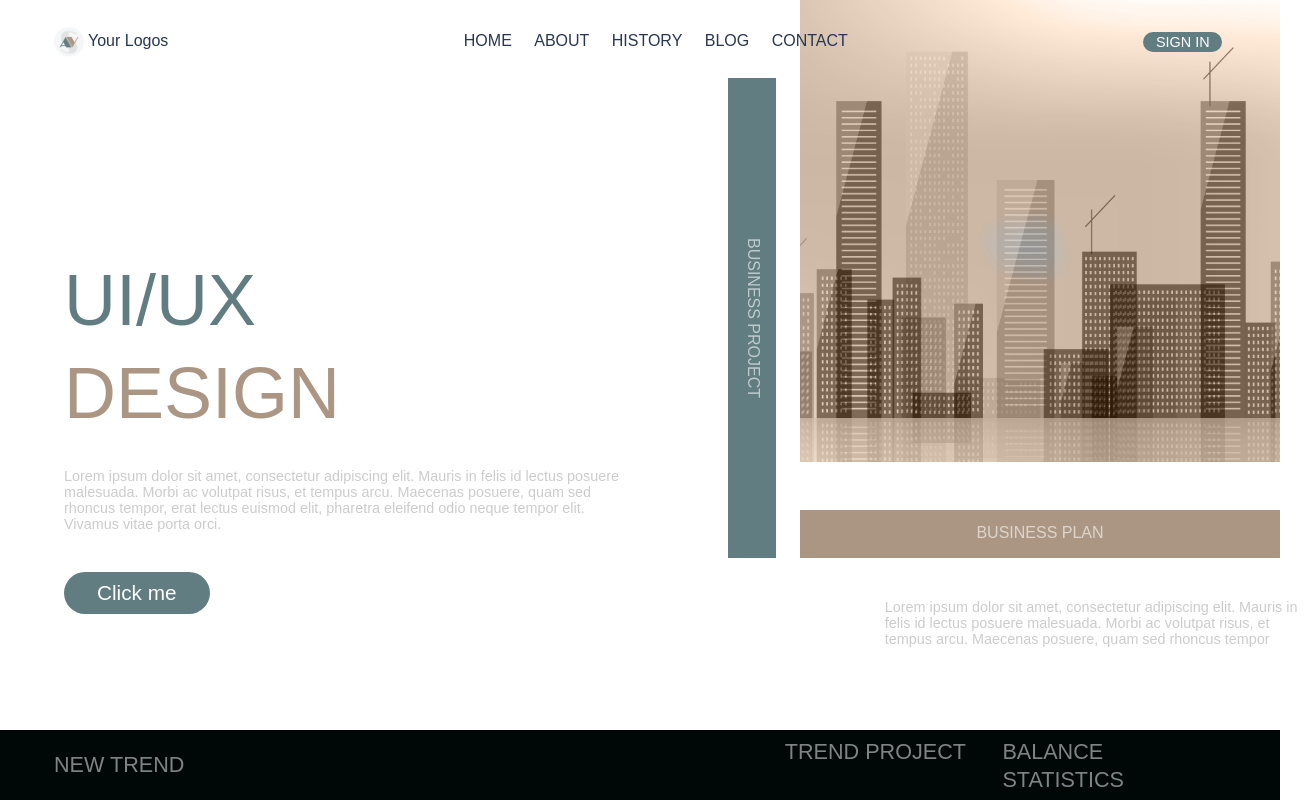
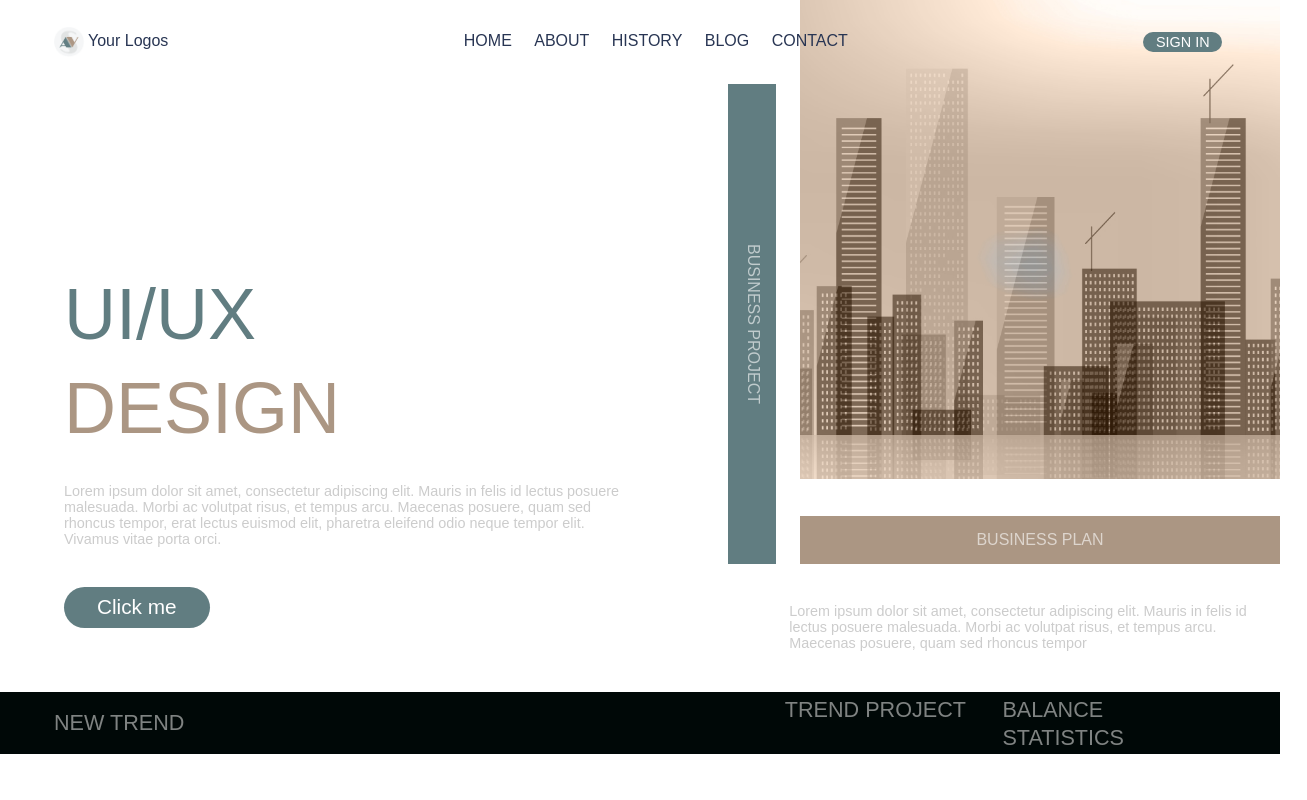
Before and after one commit to cristinapos/2-ui-ux, a plain HTML site: page index.html in a window 1280 px wide. Shown: the whole page, 1307 px wide, since content can reach past the window. Drawn offline with Linux system fonts and the light colour scheme.

Commit message:
Changing some style

```diff
--- a/index.html
+++ b/index.html
@@ -30,9 +30,9 @@
           <button class="sign-in">Sign in</button>
         </nav>
       </header>
-      <div class="container">
+      <div class="container-section">
         <section>
-          <h1>Ui/Ux <span>design</span> </h1>
+          <h1>Ui/Ux <div>design</div> </h1>
           <p>
             Lorem ipsum dolor sit amet, consectetur adipiscing elit. Mauris in felis id lectus posuere malesuada. Morbi ac volutpat risus, et tempus arcu. Maecenas posuere, quam sed rhoncus tempor, erat lectus euismod elit, pharetra eleifend odio neque tempor elit. Vivamus vitae porta orci.
           </p>
@@ -50,11 +50,13 @@
         </section>
       </div>
       <footer>
-        <a href="#">New Trend</a>
-        <ul class="footer-list">
-          <li><a href="#">Trend project</a></li>
-          <li><a href="#">Balance statistics</a></li>
-        </ul>
+        <nav>
+          <a href="#">New Trend</a>
+          <ul class="footer-list">
+            <li><a href="#">Trend project</a></li>
+            <li><a href="#">Balance statistics</a></li>
+          </ul>
+        </nav>
       </footer>
     </main>
   </body>
--- a/resources/main.css
+++ b/resources/main.css
@@ -8,7 +8,8 @@ main {
     display: flex;
     flex-direction: column;
     justify-content: space-between;
-    height: 100vh;
+    width: 100%;
+    /* height: 100vh; */
     font-family: 'Montserrat', sans-serif;
 }
 header {
@@ -65,13 +66,14 @@ a {
     height: 1.4em;
 }
 
-.container {
+.container-section {
     display: flex;
     height: 40em;
     align-items: flex-start;
+    position: relative;
 }
 
-.container > :first-child {
+.container-section > :first-child {
     display: flex;
     flex-direction: column;
     justify-content: center;
@@ -84,18 +86,16 @@ h1 {
     text-transform: uppercase;
     color: #617d81;
     margin-bottom: 1.7rem;
-    width: 6em;
     font-weight: 100;
-    margin-top: 2em;
+    margin-top: 3em;
     line-height: 1.3em;
 }
 
-h1 span {
-    padding-top: 3rem;
+h1 div {
     color: #ab9683;
 }
 
-.container > :first-child  p{
+.container-section > :first-child  p{
     color: #cccccc;
     margin-bottom: 2.5rem;
     font-size: 0.9em;
@@ -112,7 +112,7 @@ h1 span {
     padding: 0;
     height: 2em;
 }
-.container > :last-child {
+.container-section > :last-child {
     display: flex;
     flex-direction: column;
     position: relative;
@@ -124,7 +124,7 @@ h1 span {
 
 .img-container {
     position: absolute;
-    top:-8em;
+    top: -3.3em;
     width: 30em;
     height: 30em;
     z-index: -1;
@@ -145,7 +145,7 @@ h1 span {
     text-align: center;
     transform: rotate(90deg);
     position:absolute;
-    bottom: 5.5em;
+    bottom: 1.5em;
     right: 18em;
     padding-top: 0.9em;
     color: rgba( 255, 255, 255, 0.6);
@@ -160,16 +160,16 @@ h1 span {
     height: 3em;
     text-align: center;
     position: absolute;
-    bottom: -8em;
+    bottom: -12em;
     right: 0em;
     padding-top: 0.9em;
 }
 
-.container > :last-child p {
-    width: 66%;
-    position: absolute;
-    top:34em;
-    left: 17em;
+.container-section > :last-child p {
+    width: 76%;
+    position: relative;
+    top: 16em;
+    left: -0.3em;
     color: #cccccc;
     font-size: 0.9em;
 
@@ -179,15 +179,19 @@ footer {
     background: #000807;
     color: rgb(127, 131, 130);
     display: flex;
-    height: 3em;
+    height: 3.85em;
+    justify-content: space-between;
+}
+
+footer nav {
+    display: flex;
     justify-content: space-between;
     font-size: 1.5em;
     align-items: center;
-    align-self: flex-end;
     width: 100%;
 }
 
-footer > :first-child {
+footer nav > :first-child {
     margin-left: 2.5em;
     font-size: 0.9em;
     color: rgb(127, 131, 130);
```
